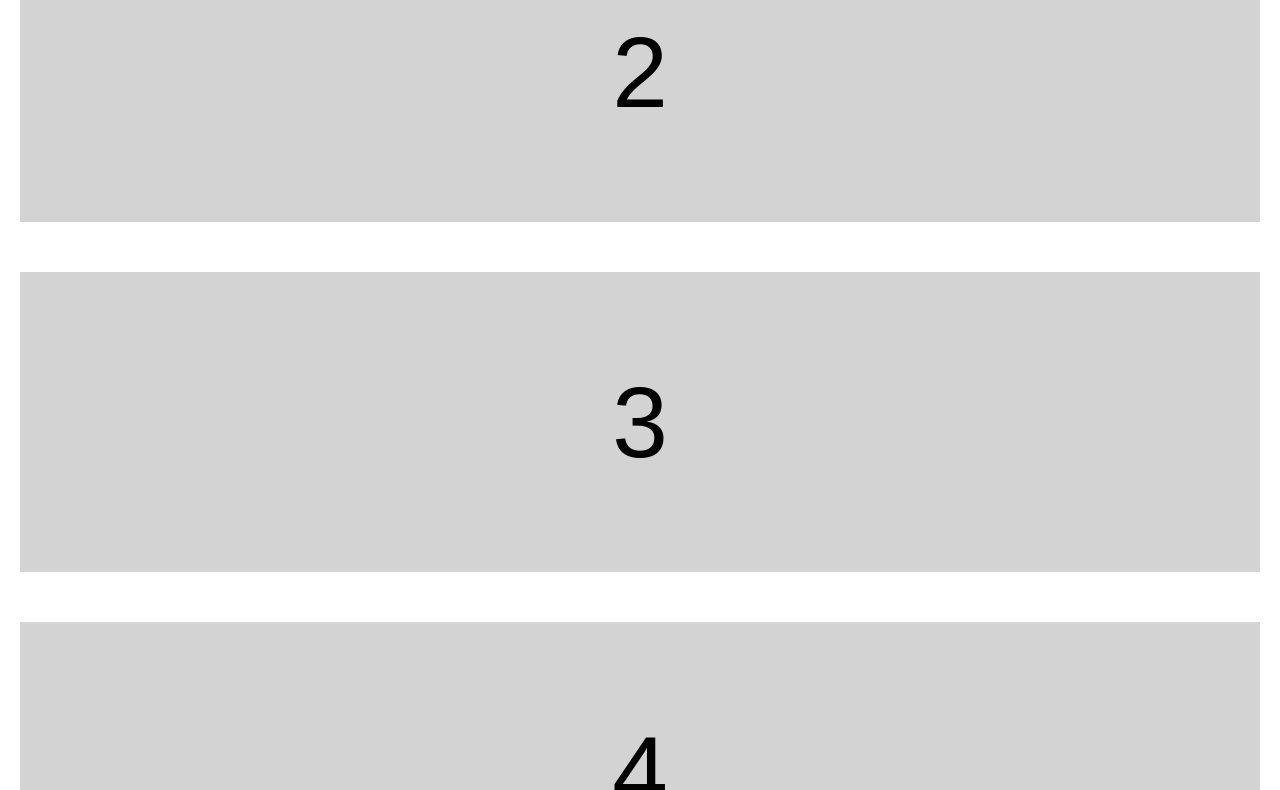
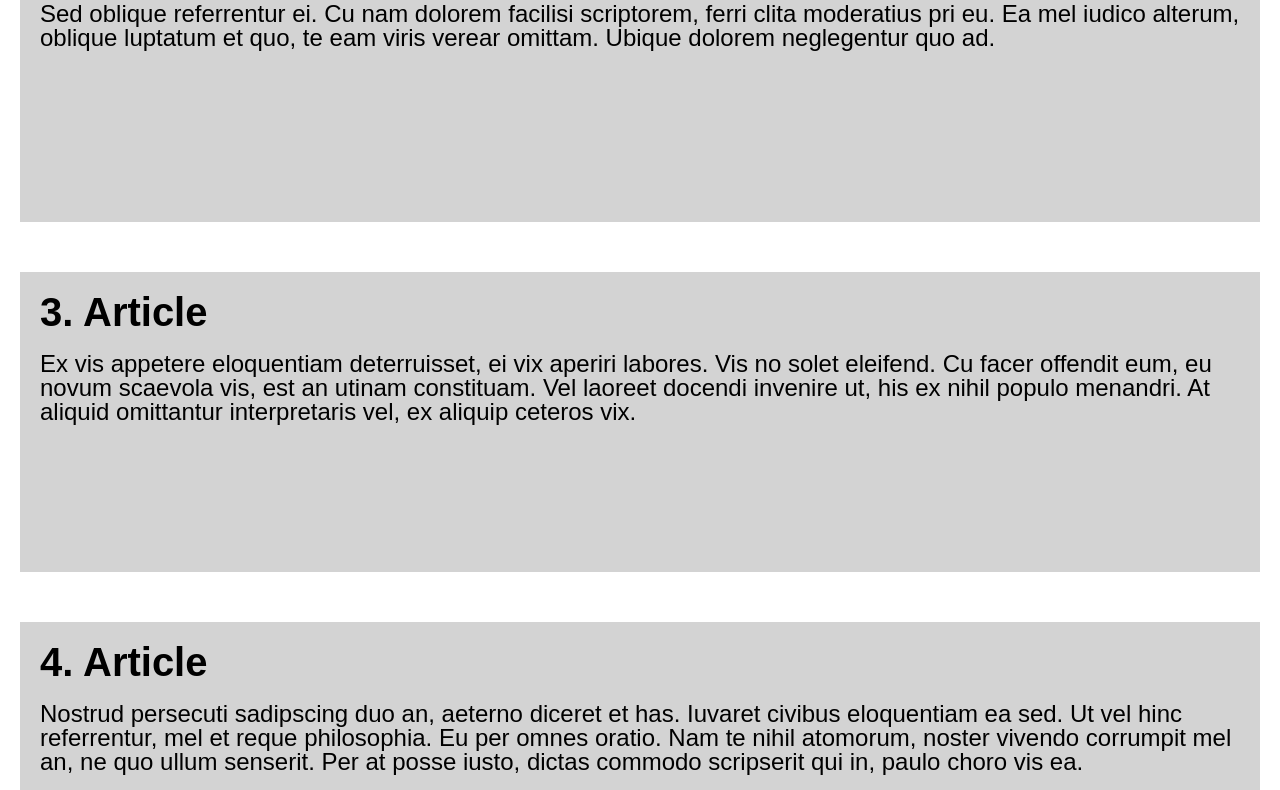
Before and after one commit to kalyanov/morphdom-test, a website built with webpack: page index.html in a window 1280 px wide. Shown: the part 548-1338 px from the top of the page. Built offline with nearby package versions, Linux system fonts and the light colour scheme; files whose address does not match are found by name.

Commit message:
Add json data for feed items.

```diff
--- a/package.json
+++ b/package.json
@@ -22,6 +22,7 @@
 		"babel-preset-es2015": "^6.22.0",
 		"css-loader": "^0.26.1",
 		"extract-text-webpack-plugin": "^1.0.1",
+		"json-loader": "^0.5.4",
 		"webpack": "^1.14.0"
 	}
 }
--- a/src/index.js
+++ b/src/index.js
@@ -3,7 +3,9 @@
 /**
  * Import styles
  */
-import styles from './styles.css'
+import styles from './styles.css';
+
+import items from './items.json';
 
 /**
  * Require libraries
@@ -18,13 +20,22 @@ const SCROLL_POSITION_DELTA = STEP * (ITEM_HEIGHT + ITEM_GAP);
 let offset = 0;
 
 const getNewList = offset => {
-	let list = '<ul class="list js-list">';
+	let itemsString = '';
+
 	for (let i = 1; i <= 2 * STEP; i++) {
-		list += `<li class="list__item">${offset + i}</li>`;
+		const articleId = offset + i;
+		const article = items[Math.abs(articleId % 10)];
+
+		itemsString +=
+			`<li class="list__item">
+				<div class="article">
+					<h2 class="article__title">${articleId}. Article</h2>
+					<div class="article__text">${article.text}</div>
+				</div>
+			</li>`;
 	}
-	list += '</ul>';
 
-	return list;
+	return `<ul class="list js-list">${itemsString}</ul>`;
 };
 
 const listWrap = document.documentElement.querySelector('.js-list-wrap');
--- /dev/null
+++ b/src/items.json
@@ -0,0 +1,32 @@
+[
+	{
+		"text": "Lorem ipsum dolor sit amet, mel in nostro aperiam nostrum. Cum nonumes qualisque ad. Ex his nobis accommodare, ad vide velit cum. Ea mei graece legimus, an eros quas laoreet vim. Ad dolorum periculis philosophia vis, te tacimates ocurreret sed, ne aeque cetero nostrud his. Ad nonumes habemus repudiandae sea, prima regione pertinax cu sed. Putant adolescens nam no, viris elaboraret ei cum."
+	},
+	{
+		"text": "Ex audire utroque volumus has. Ex partem adolescens mei, pro fastidii suscipit te. Nibh fugit urbanitas has an. Prima veritus propriae sea no, est ea debet mollis. Prodesset vulputate mea no, sea ipsum persius efficiendi eu, cum an zril delectus invenire. At mollis fastidii mea, mei ut ullum eleifend cotidieque. Appetere elaboraret ius in, dolore mentitum qui no."
+	},
+	{
+		"text": "Sed oblique referrentur ei. Cu nam dolorem facilisi scriptorem, ferri clita moderatius pri eu. Ea mel iudico alterum, oblique luptatum et quo, te eam viris verear omittam. Ubique dolorem neglegentur quo ad."
+	},
+	{
+		"text": "Ex vis appetere eloquentiam deterruisset, ei vix aperiri labores. Vis no solet eleifend. Cu facer offendit eum, eu novum scaevola vis, est an utinam constituam. Vel laoreet docendi invenire ut, his ex nihil populo menandri. At aliquid omittantur interpretaris vel, ex aliquip ceteros vix."
+	},
+	{
+		"text": "Nostrud persecuti sadipscing duo an, aeterno diceret et has. Iuvaret civibus eloquentiam ea sed. Ut vel hinc referrentur, mel et reque philosophia. Eu per omnes oratio. Nam te nihil atomorum, noster vivendo corrumpit mel an, ne quo ullum senserit. Per at posse iusto, dictas commodo scripserit qui in, paulo choro vis ea."
+	},
+	{
+		"text": "Sit ea tota posse doming, eu pri tempor fuisset maiestatis, mel porro disputationi ne. Sea ei mucius ponderum repudiandae, et option probatus usu. Mea nisl liber principes an, iudico discere platonem ius cu. Quaeque deserunt sea at. Eros nusquam adversarium pro an, quas laudem veritus id est."
+	},
+	{
+		"text": "Mei pertinacia scribentur eu, eam eius simul delectus te, albucius aliquando instructior no mei. Id nusquam sapientem his. Has ex brute phaedrum, ea ius tation corpora epicurei. Mea illum errem qualisque ex, vim ridens iriure legimus et. Ne nobis saperet ius, cum debet quando commune eu, ut ferri veniam consectetuer nam."
+	},
+	{
+		"text": "Debet facete regione pro eu. No quem duis scripserit mei, duis natum pericula sit in, ea aperiri senserit usu. Nam et labore delectus expetenda. Cu utinam liberavisse usu, ut ridens albucius usu."
+	},
+	{
+		"text": "Mel deleniti neglegentur te, at tritani appellantur sed. Ex ius nusquam molestie accusata, vix tale oblique inimicus te, no nec perfecto definiebas interpretaris. Cu viris invenire vix. Mei ea vivendo luptatum. Eius simul cum cu, mutat lobortis assentior id per, erat veritus alienum et vix."
+	},
+	{
+		"text": "Homero integre indoctum vel ad, ad tempor iriure gloriatur sea, per ne aliquam fabulas vivendum. Novum assentior nam ei. Sale recusabo facilisis ei pro, nec ut nominati tractatos, mei no cetero percipit. At lorem integre molestie mei, ad esse soleat cum. Aperiam perpetua nec ei, eu nihil principes mea, nam et quas nostrud."
+	}
+]
--- a/src/styles.css
+++ b/src/styles.css
@@ -8,6 +8,9 @@
 	font: normal 16px/24px sans-serif;
 }
 
+/**
+ * Block "feed"
+ */
 .feed__button {
 	background: lightgray;
 	text-align: center;
@@ -24,20 +27,35 @@
 	margin-top: 50px;
 }
 
+/**
+ * Block "list"
+ */
 .list {
 	list-style: none;
 	padding: 0;
 	margin: 0;
 }
 
-.list__item {
-	font-size: 100px;
-	height: 300px;
-	line-height: 300px;
-	background: lightgray;
-	text-align: center;
-}
-
 .list__item + .list__item {
 	margin-top: 50px;
 }
+
+/**
+ * Block "article"
+ */
+.article {
+	background: lightgray;
+	height: 300px;
+	padding: 20px;
+}
+
+.article__title {
+	font-size: 40px;
+	margin: 0;
+	line-height: 1;
+}
+
+.article__text {
+	font-size: 24px;
+	margin-top: 20px;
+}
--- a/webpack.config.js
+++ b/webpack.config.js
@@ -9,13 +9,17 @@ module.exports = {
 	module: {
 		loaders: [
 			{
-				test: /\.js/,
+				test: /\.js$/,
 				loader: 'babel',
 				include: __dirname + '/src'
 			},
 			{
-				test: /\.css/,
+				test: /\.css$/,
 				loader: ExtractTextPlugin.extract('css')
+			},
+			{
+				test: /\.json$/,
+				loader: 'json'
 			}
 		]
 	},
```
